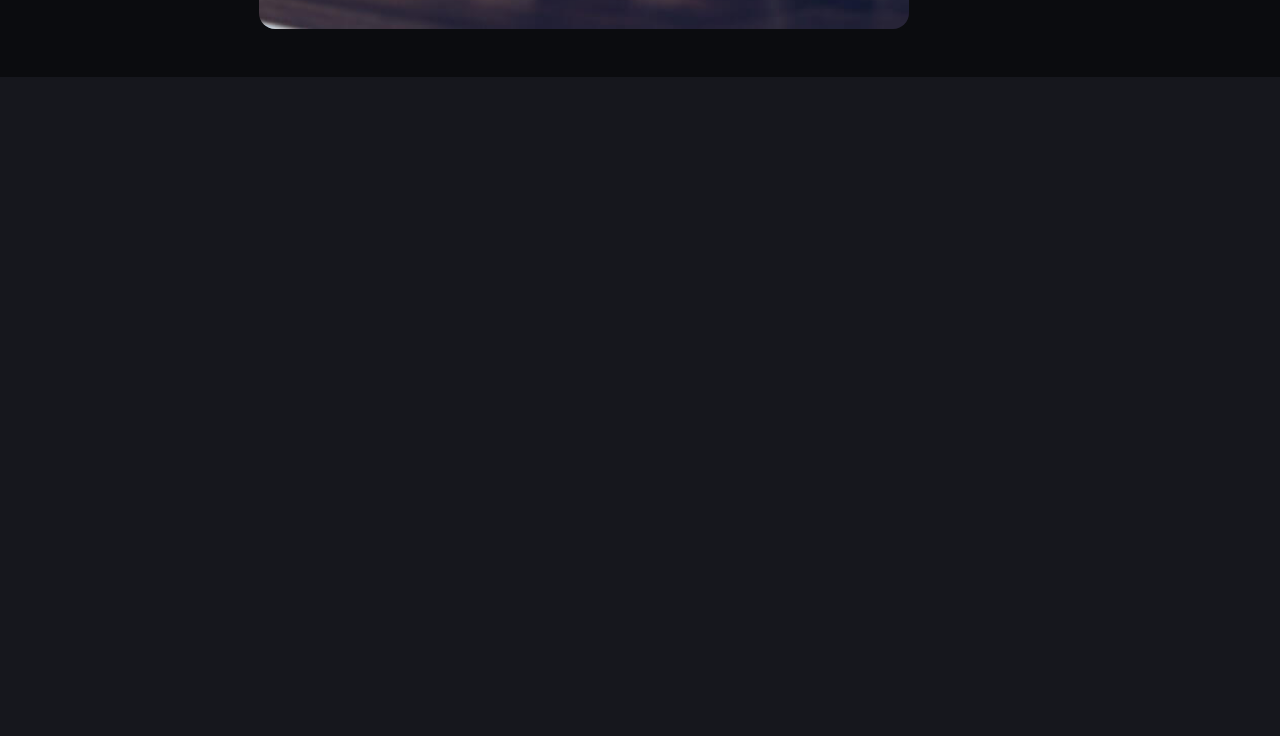
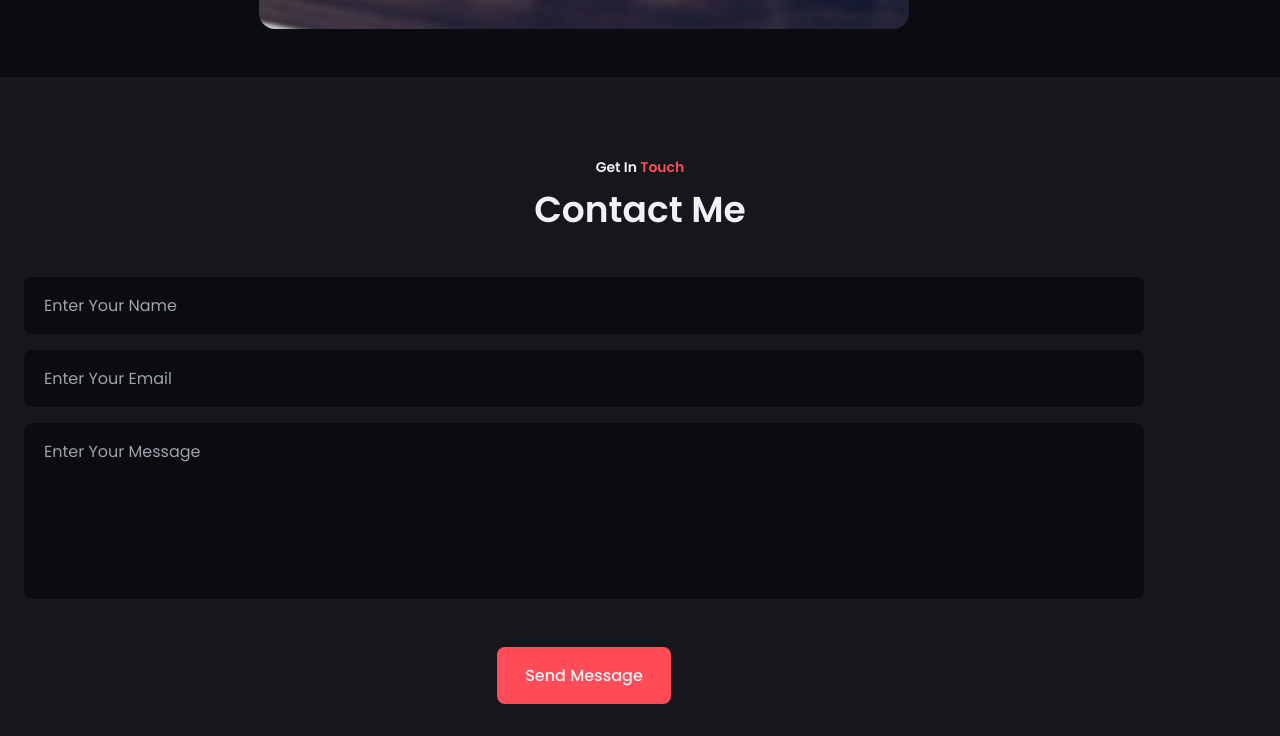
Before and after one commit to divyam-d27/divyam-d27, a plain HTML site: page html/index.html in a window 1280 px wide. Shown: the part 6237-6973 px from the top of the page. Before the commit the page ends 6426 px from the top, so only its background shows below. Drawn offline with nearby package versions, Linux system fonts and the light colour scheme.

Commit message:
Contact Section

```diff
--- a/css/styles.css
+++ b/css/styles.css
@@ -528,7 +528,48 @@ svg {
 }
 
 /*=============== CONTACT ===============*/
+.contact__container {
+  padding-top: 1rem;
+}
 
+.contact__form,
+.contact__group {
+  display: grid;
+  row-gap: 1rem;
+}
+
+.contact__form {
+  position: relative;
+}
+
+.contact__input {
+  padding: 1rem 1.25rem;
+  border-radius: 0.5rem;
+  background-color: var(--container-color);
+  color: var(--title-color);
+}
+.contact__input::placeholder {
+  color: var(--text-color);
+}
+
+.contact__form textarea {
+  height: 11rem;
+  resize: none;
+  margin-bottom: 2rem;
+}
+
+.contact__button {
+  justify-self: center;
+  cursor: pointer;
+}
+
+.contact__message {
+  position: absolute;
+  left: 0;
+  bottom: 4.5rem;
+  font-size: var(--small-font-size);
+  color: var(--title-color);
+}
 /*=============== FOOTER ===============*/
 
 /*=============== SCROLL BAR ===============*/
--- a/html/index.html
+++ b/html/index.html
@@ -411,7 +411,44 @@
       </section>
 
       <!--==================== CONTACT ====================-->
-      <section class="contact section" id="contact"></section>
+      <section class="contact section" id="contact">
+        <h3 class="section__subtitle">Get In <span>Touch</span></h3>
+        <h2 class="section__title">Contact Me</h2>
+        <div class="contact__container container grid">
+          <form action="" class="contact__form" id="contact-form">
+            <div class="contact__group">
+              <input
+                type="text"
+                name="user_name"
+                required
+                placeholder="Enter Your Name"
+                class="contact__input"
+              />
+              <input
+                type="email"
+                name="user_email"
+                required
+                placeholder="Enter Your Email"
+                class="contact__input"
+              />
+            </div>
+
+            <textarea
+              name="user_project"
+              class="contact__input"
+              required
+              placeholder="Enter Your Message"
+              id=""
+              cols="30"
+              rows="10"
+            ></textarea>
+            <p class="contact__message" id="contact-message"></p>
+            <button type="submit" class="button contact__button">
+              Send Message
+            </button>
+          </form>
+        </div>
+      </section>
     </main>
 
     <!--==================== FOOTER ====================-->
```
